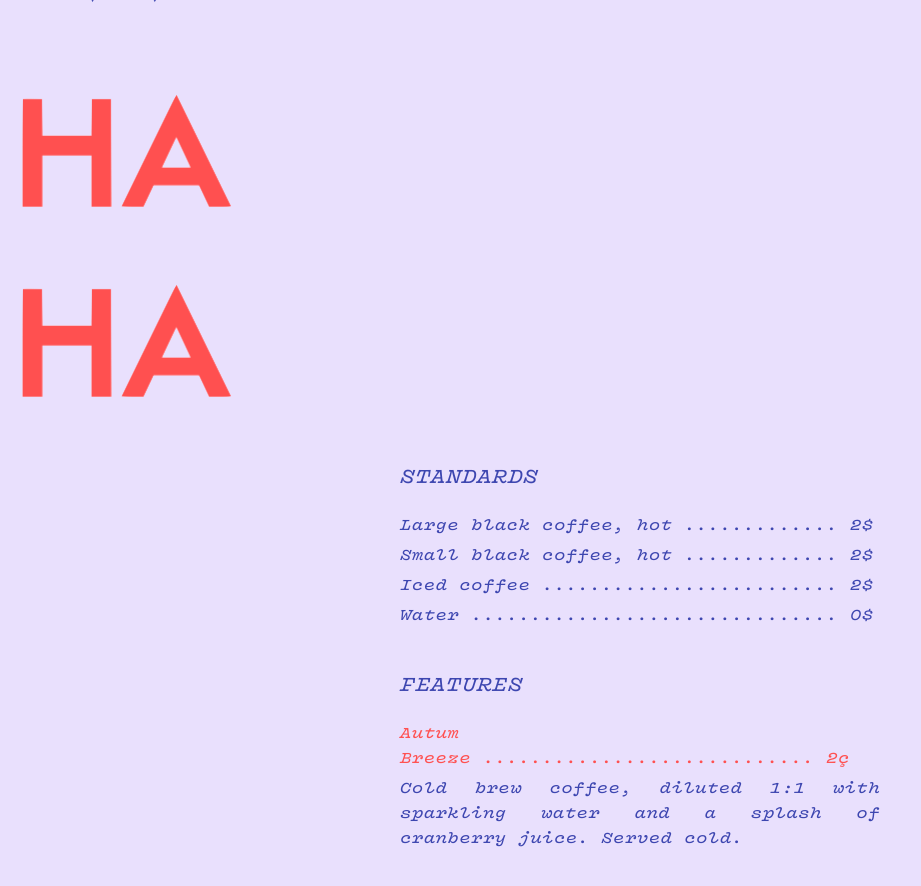
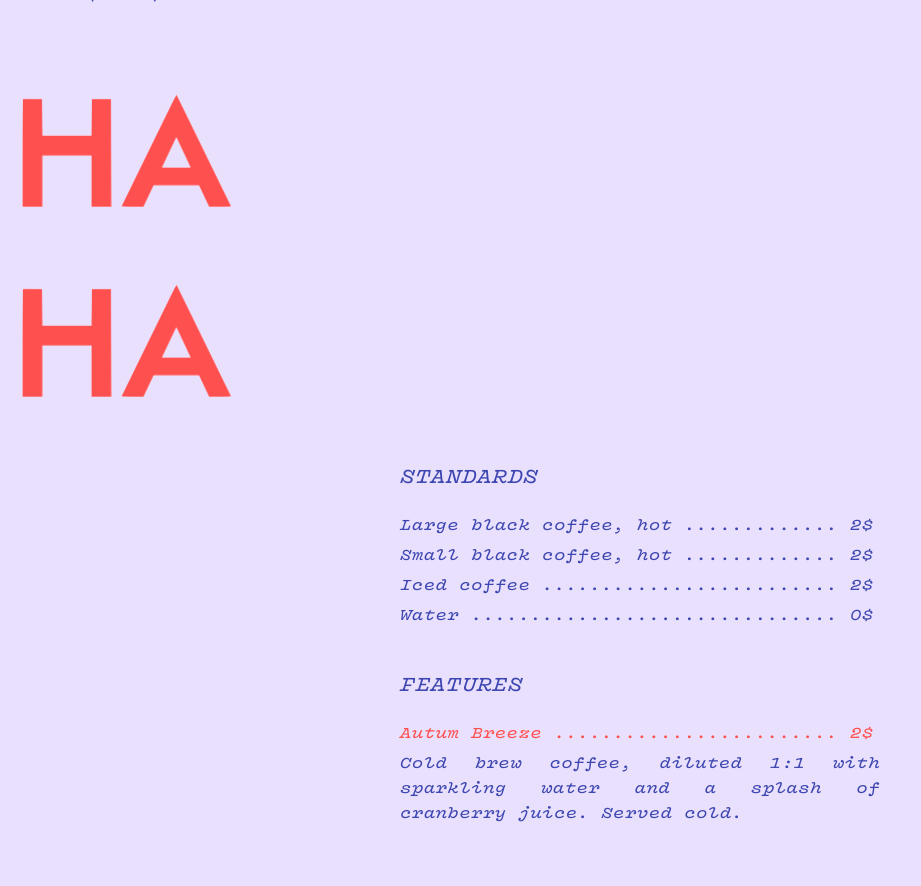
Before and after one commit to qjack001/Brewhaha, a Jekyll site: the page built from index.html, in a window 1280 px wide and 900 px high, scrolled down 1086 px. Shown: the top 886 px of the window, without its empty margins (0-921 px from the left). Built offline with Jekyll 4.4.1, drawn with Linux system fonts in a browser that asks for light colours.

Commit message:
fix length

```diff
--- a/index.html
+++ b/index.html
@@ -16,7 +16,7 @@
         <h1>Features</h1>
         {% for post in site.posts %}
             <h2>
-                {{ post.title }}&nbsp;{% assign chars = post.title | size %}{% assign n = 40 | minus: chars %}{% for num in (1..n) %}.{% endfor %}&nbsp;{{ post.price }}
+                {{ post.title }}&nbsp;{% assign chars = post.title | size %}{% assign n = 36 | minus: chars %}{% for num in (1..n) %}.{% endfor %}&nbsp;{{ post.price }}
             </h2>
             <p>{{ post.content }}</p>
         {% endfor %}
```
Also changed, not shown: _posts/2018-09-23-autum-breeze.md (+1 -1 lines).
